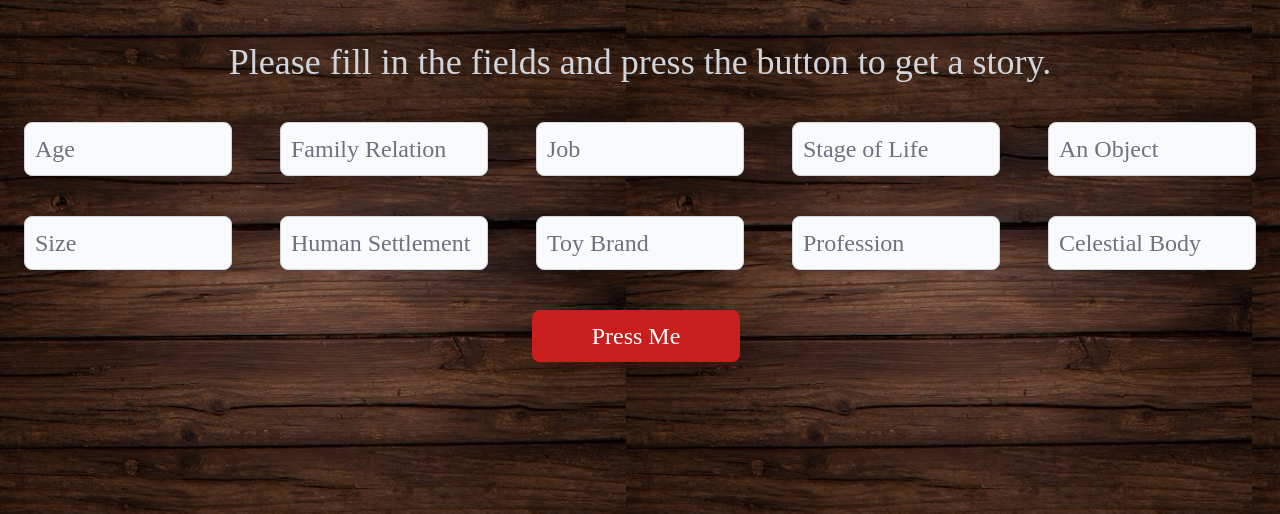
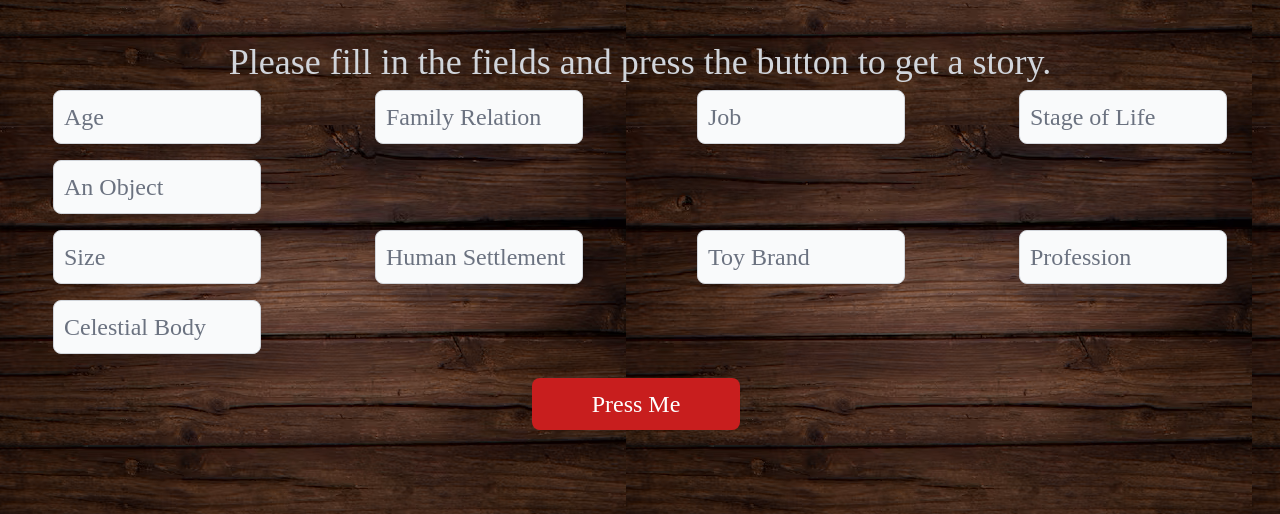
Before and after one commit to mkheck13/All4OneFrontEnd, a website: page pages/mablibpage.html in a window 1280 px wide. Shown: the part 286-800 px from the top of the page. Drawn offline with nearby package versions, Linux system fonts and the light colour scheme; a web font is replaced by a local one.

Commit message:
Update to front end, fixed issues that the reviewer found.

```diff
--- a/pages/mablibpage.html
+++ b/pages/mablibpage.html
@@ -41,11 +41,11 @@
         </h1>
       </div>
 
-      <div class="grid grid-cols-[repeat(auto-fit,minmax(250px,1fr))] place-items-center mt-10">
+      <div class="grid grid-cols-[repeat(auto-fit,minmax(250px,1fr))] place-items-center gap-2">
         <input
         type="text"
         id="madlib1Input"
-        class="bg-gray-50 border border-gray-300 text-gray-900 text-2xl w-52 rounded-lg focus:ring-blue-500 focus:border-blue-500 block  p-2.5 dark:bg-gray-700 dark:border-gray-600 dark:placeholder-gray-400 dark:text-white dark:focus:ring-blue-500 dark:focus:border-blue-500"
+        class="bg-gray-50 border border-gray-300 text-gray-900 text-2xl w-52 rounded-lg focus:ring-blue-500 focus:border-blue-500 block  p-2.5 dark:bg-gray-700 dark:border-gray-600 dark:placeholder-gray-400 dark:text-white dark:focus:ring-blue-500 dark:focus:border-blue-500 mt-2"
         placeholder="Age"
         required
       />
@@ -53,7 +53,7 @@
       <input
         type="text"
         id="madlib2Input"
-        class="bg-gray-50 border border-gray-300 text-gray-900 text-2xl w-52 rounded-lg focus:ring-blue-500 focus:border-blue-500 block  p-2.5 dark:bg-gray-700 dark:border-gray-600 dark:placeholder-gray-400 dark:text-white dark:focus:ring-blue-500 dark:focus:border-blue-500"
+        class="bg-gray-50 border border-gray-300 text-gray-900 text-2xl w-52 rounded-lg focus:ring-blue-500 focus:border-blue-500 block  p-2.5 dark:bg-gray-700 dark:border-gray-600 dark:placeholder-gray-400 dark:text-white dark:focus:ring-blue-500 dark:focus:border-blue-500 mt-2"
         placeholder="Family Relation"
         required
       />
@@ -61,7 +61,7 @@
       <input
         type="text"
         id="madlib3Input"
-        class="bg-gray-50 border border-gray-300 text-gray-900 text-2xl w-52 rounded-lg focus:ring-blue-500 focus:border-blue-500 block  p-2.5 dark:bg-gray-700 dark:border-gray-600 dark:placeholder-gray-400 dark:text-white dark:focus:ring-blue-500 dark:focus:border-blue-500"
+        class="bg-gray-50 border border-gray-300 text-gray-900 text-2xl w-52 rounded-lg focus:ring-blue-500 focus:border-blue-500 block  p-2.5 dark:bg-gray-700 dark:border-gray-600 dark:placeholder-gray-400 dark:text-white dark:focus:ring-blue-500 dark:focus:border-blue-500 mt-2"
         placeholder="Job"
         required
       />
@@ -69,7 +69,7 @@
       <input
         type="text"
         id="madlib4Input"
-        class="bg-gray-50 border border-gray-300 text-gray-900 text-2xl w-52 rounded-lg focus:ring-blue-500 focus:border-blue-500 block  p-2.5 dark:bg-gray-700 dark:border-gray-600 dark:placeholder-gray-400 dark:text-white dark:focus:ring-blue-500 dark:focus:border-blue-500"
+        class="bg-gray-50 border border-gray-300 text-gray-900 text-2xl w-52 rounded-lg focus:ring-blue-500 focus:border-blue-500 block  p-2.5 dark:bg-gray-700 dark:border-gray-600 dark:placeholder-gray-400 dark:text-white dark:focus:ring-blue-500 dark:focus:border-blue-500 mt-2"
         placeholder="Stage of Life"
         required
       />
@@ -77,17 +77,17 @@
       <input
         type="text"
         id="madlib5Input"
-        class="bg-gray-50 border border-gray-300 text-gray-900 text-2xl w-52 rounded-lg focus:ring-blue-500 focus:border-blue-500 block  p-2.5 dark:bg-gray-700 dark:border-gray-600 dark:placeholder-gray-400 dark:text-white dark:focus:ring-blue-500 dark:focus:border-blue-500"
+        class="bg-gray-50 border border-gray-300 text-gray-900 text-2xl w-52 rounded-lg focus:ring-blue-500 focus:border-blue-500 block  p-2.5 dark:bg-gray-700 dark:border-gray-600 dark:placeholder-gray-400 dark:text-white dark:focus:ring-blue-500 dark:focus:border-blue-500 mt-2"
         placeholder="An Object"
         required
       />
       </div>
 
-      <div class="grid grid-cols-[repeat(auto-fit,minmax(250px,1fr))] place-items-center mt-10">
+      <div class="grid grid-cols-[repeat(auto-fit,minmax(250px,1fr))] place-items-center gap-2 mt-2">
         <input
         type="text"
         id="madlib6Input"
-        class="bg-gray-50 border border-gray-300 text-gray-900 text-2xl w-52 rounded-lg focus:ring-blue-500 focus:border-blue-500 block  p-2.5 dark:bg-gray-700 dark:border-gray-600 dark:placeholder-gray-400 dark:text-white dark:focus:ring-blue-500 dark:focus:border-blue-500"
+        class="bg-gray-50 border border-gray-300 text-gray-900 text-2xl w-52 rounded-lg focus:ring-blue-500 focus:border-blue-500 block  p-2.5 dark:bg-gray-700 dark:border-gray-600 dark:placeholder-gray-400 dark:text-white dark:focus:ring-blue-500 dark:focus:border-blue-500 mt-2"
         placeholder="Size"
         required
       />
@@ -95,7 +95,7 @@
       <input
         type="text"
         id="madlib7Input"
-        class="bg-gray-50 border border-gray-300 text-gray-900 text-2xl w-52 rounded-lg focus:ring-blue-500 focus:border-blue-500 block  p-2.5 dark:bg-gray-700 dark:border-gray-600 dark:placeholder-gray-400 dark:text-white dark:focus:ring-blue-500 dark:focus:border-blue-500"
+        class="bg-gray-50 border border-gray-300 text-gray-900 text-2xl w-52 rounded-lg focus:ring-blue-500 focus:border-blue-500 block  p-2.5 dark:bg-gray-700 dark:border-gray-600 dark:placeholder-gray-400 dark:text-white dark:focus:ring-blue-500 dark:focus:border-blue-500 mt-2"
         placeholder="Human Settlement"
         required
       />
@@ -103,7 +103,7 @@
       <input
         type="text"
         id="madlib8Input"
-        class="bg-gray-50 border border-gray-300 text-gray-900 text-2xl w-52 rounded-lg focus:ring-blue-500 focus:border-blue-500 block  p-2.5 dark:bg-gray-700 dark:border-gray-600 dark:placeholder-gray-400 dark:text-white dark:focus:ring-blue-500 dark:focus:border-blue-500"
+        class="bg-gray-50 border border-gray-300 text-gray-900 text-2xl w-52 rounded-lg focus:ring-blue-500 focus:border-blue-500 block  p-2.5 dark:bg-gray-700 dark:border-gray-600 dark:placeholder-gray-400 dark:text-white dark:focus:ring-blue-500 dark:focus:border-blue-500 mt-2"
         placeholder="Toy Brand"
         required
       />
@@ -111,7 +111,7 @@
       <input
         type="text"
         id="madlib9Input"
-        class="bg-gray-50 border border-gray-300 text-gray-900 text-2xl w-52 rounded-lg focus:ring-blue-500 focus:border-blue-500 block  p-2.5 dark:bg-gray-700 dark:border-gray-600 dark:placeholder-gray-400 dark:text-white dark:focus:ring-blue-500 dark:focus:border-blue-500"
+        class="bg-gray-50 border border-gray-300 text-gray-900 text-2xl w-52 rounded-lg focus:ring-blue-500 focus:border-blue-500 block  p-2.5 dark:bg-gray-700 dark:border-gray-600 dark:placeholder-gray-400 dark:text-white dark:focus:ring-blue-500 dark:focus:border-blue-500 mt-2"
         placeholder="Profession"
         required
       />
@@ -119,14 +119,14 @@
       <input
         type="text"
         id="madlib10Input"
-        class="bg-gray-50 border border-gray-300 text-gray-900 text-2xl w-52 rounded-lg focus:ring-blue-500 focus:border-blue-500 block  p-2.5 dark:bg-gray-700 dark:border-gray-600 dark:placeholder-gray-400 dark:text-white dark:focus:ring-blue-500 dark:focus:border-blue-500"
+        class="bg-gray-50 border border-gray-300 text-gray-900 text-2xl w-52 rounded-lg focus:ring-blue-500 focus:border-blue-500 block  p-2.5 dark:bg-gray-700 dark:border-gray-600 dark:placeholder-gray-400 dark:text-white dark:focus:ring-blue-500 dark:focus:border-blue-500 mt-2"
         placeholder="Celestial Body"
         required
       />
       </div>
 
-      <div class="place-items-center mt-10">
-        <div class="place-items-center mt-10">
+      <div class="place-items-center">
+        <div class="place-items-center mt-6">
           <button
           id="madlibBtn"
           type="button"
```
Also changed, not shown: pages/restaurantpickerpage.html (+11 -5 lines), README.md, src/output.css.
